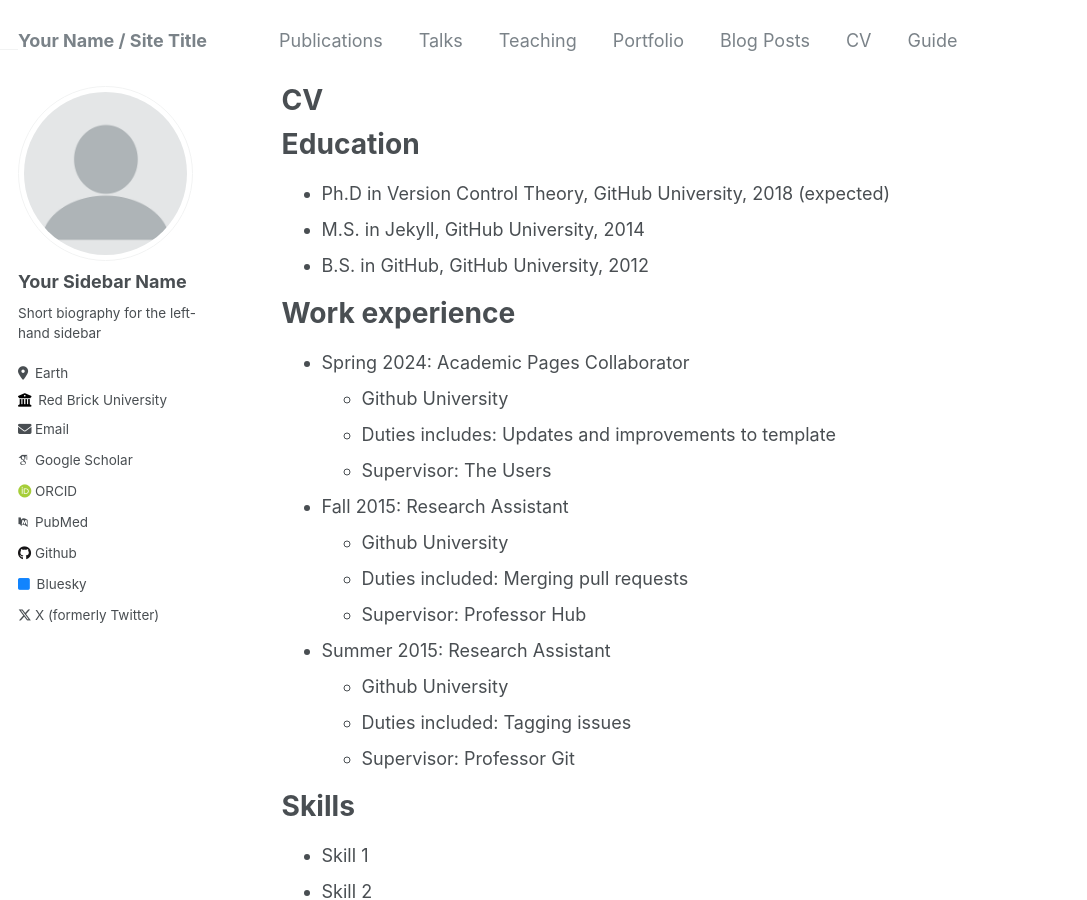
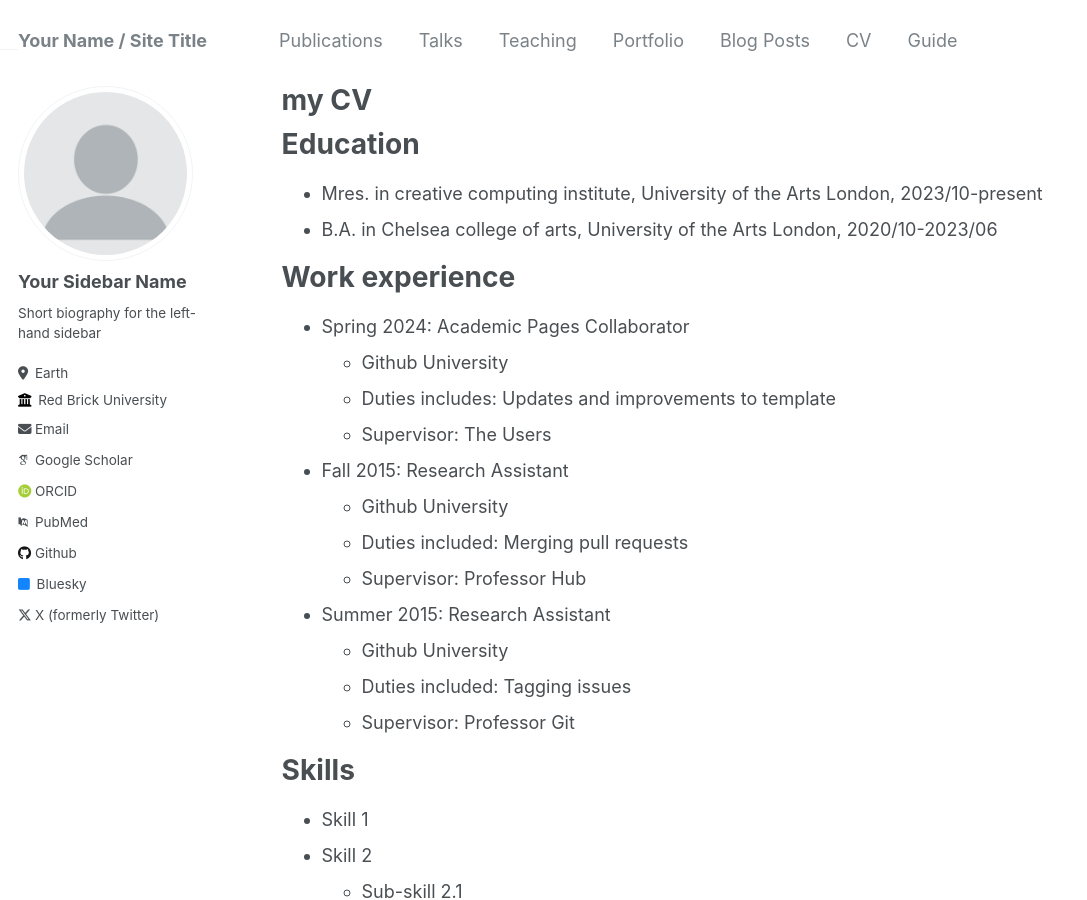
Before and after one commit to LsyhLily/LsyhLily.github.io, a Jekyll site: the page built from _pages/cv.md, in a window 1280 px wide and 900 px high. Shown: the whole window, without its empty margins (0-1087 px from the left). Built offline with Jekyll 4.4.1, drawn with Linux system fonts in a browser that asks for light colours; some web fonts are replaced.

Commit message:
Update cv not yet

```diff
--- a/_pages/cv.md
+++ b/_pages/cv.md
@@ -1,6 +1,6 @@
 ---
 layout: archive
-title: "CV"
+title: "my CV"
 permalink: /cv/
 author_profile: true
 redirect_from:
@@ -11,9 +11,8 @@ redirect_from:
 
 Education
 ======
-* Ph.D in Version Control Theory, GitHub University, 2018 (expected)
-* M.S. in Jekyll, GitHub University, 2014
-* B.S. in GitHub, GitHub University, 2012
+* Mres. in creative computing institute, University of the Arts London, 2023/10-present
+* B.A. in Chelsea college of arts, University of the Arts London, 2020/10-2023/06
 
 Work experience
 ======
```
